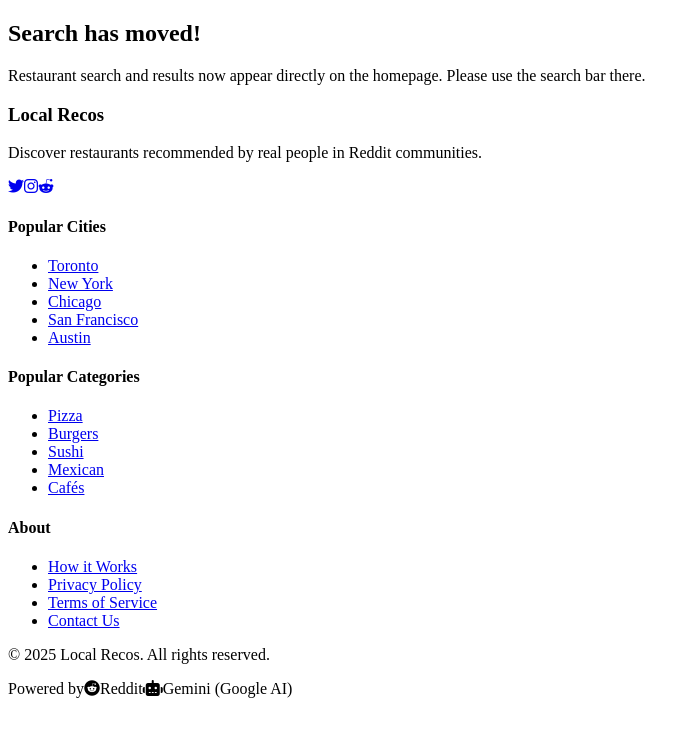
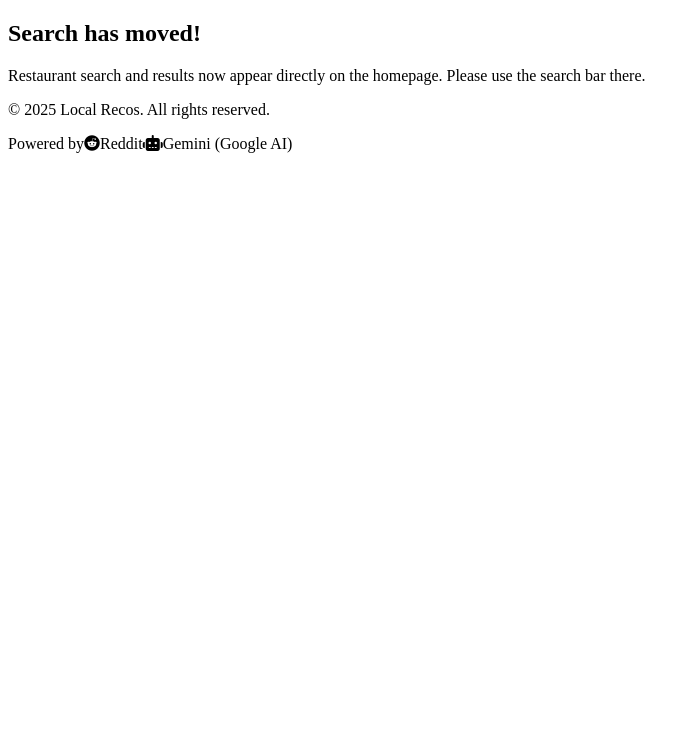
Before and after one commit to AshZadePM/localrecos, a React (Vite) app in the folder client/: page /results in a window 1280 px wide. Shown: the top 736 px of the page, without its empty margins (0-696 px from the left). Built offline with nearby package versions, Linux system fonts and the light colour scheme.

Commit message:
Geocoding + defaults + 10 result

```diff
--- a/client/src/components/AppFeatures.tsx
+++ b/client/src/components/AppFeatures.tsx
@@ -43,40 +43,6 @@ const AppFeatures: React.FC = () => {
             </p>
           </div>
         </div>
-
-        <div className="mt-12 rounded-lg overflow-hidden shadow-lg">
-          <img
-            src="https://images.unsplash.com/photo-1517248135467-4c7edcad34c4?ixlib=rb-4.0.3&auto=format&fit=crop&w=1200&h=500"
-            alt="Group of friends dining at a restaurant"
-            className="w-full object-cover h-64 md:h-80"
-          />
-          <div className="bg-white p-6">
-            <h3 className="text-xl font-bold mb-2">Real recommendations from real people</h3>
-            <p className="text-gray-medium mb-4">
-              No paid placements or sponsored content. Just honest opinions from locals who know their city best.
-            </p>
-            <div className="flex flex-wrap gap-3">
-              <div className="flex items-center text-sm">
-                <svg className="w-4 h-4 text-success mr-2" fill="currentColor" viewBox="0 0 20 20">
-                  <path fillRule="evenodd" d="M10 18a8 8 0 100-16 8 8 0 000 16zm3.707-9.293a1 1 0 00-1.414-1.414L9 10.586 7.707 9.293a1 1 0 00-1.414 1.414l2 2a1 1 0 001.414 0l4-4z" clipRule="evenodd"></path>
-                </svg>
-                <span>100+ cities covered</span>
-              </div>
-              <div className="flex items-center text-sm">
-                <svg className="w-4 h-4 text-success mr-2" fill="currentColor" viewBox="0 0 20 20">
-                  <path fillRule="evenodd" d="M10 18a8 8 0 100-16 8 8 0 000 16zm3.707-9.293a1 1 0 00-1.414-1.414L9 10.586 7.707 9.293a1 1 0 00-1.414 1.414l2 2a1 1 0 001.414 0l4-4z" clipRule="evenodd"></path>
-                </svg>
-                <span>Millions of Reddit posts analyzed</span>
-              </div>
-              <div className="flex items-center text-sm">
-                <svg className="w-4 h-4 text-success mr-2" fill="currentColor" viewBox="0 0 20 20">
-                  <path fillRule="evenodd" d="M10 18a8 8 0 100-16 8 8 0 000 16zm3.707-9.293a1 1 0 00-1.414-1.414L9 10.586 7.707 9.293a1 1 0 00-1.414 1.414l2 2a1 1 0 001.414 0l4-4z" clipRule="evenodd"></path>
-                </svg>
-                <span>Updated daily with new discussions</span>
-              </div>
-            </div>
-          </div>
-        </div>
       </div>
     </section>
   );
--- a/client/src/components/Footer.tsx
+++ b/client/src/components/Footer.tsx
@@ -5,59 +5,8 @@ const Footer: React.FC = () => {
   return (
     <footer className="bg-dark text-white py-12">
       <div className="container mx-auto px-4">
-        <div className="grid grid-cols-1 md:grid-cols-4 gap-8">
-          <div>
-            <h3 className="text-xl font-bold mb-4">Local Recos</h3>
-            <p className="text-gray-400 mb-4">
-              Discover restaurants recommended by real people in Reddit communities.
-            </p>
-            <div className="flex space-x-4">
-              <a href="#" className="text-gray-400 hover:text-white transition-colors">
-                <i className="fab fa-twitter"></i>
-              </a>
-              <a href="#" className="text-gray-400 hover:text-white transition-colors">
-                <i className="fab fa-instagram"></i>
-              </a>
-              <a href="#" className="text-gray-400 hover:text-white transition-colors">
-                <i className="fab fa-reddit-alien"></i>
-              </a>
-            </div>
-          </div>
 
-          <div>
-            <h4 className="font-bold mb-4">Popular Cities</h4>
-            <ul className="space-y-2">
-              <li><Link href="/results?city=Toronto" className="text-gray-400 hover:text-white transition-colors">Toronto</Link></li>
-              <li><Link href="/results?city=New York" className="text-gray-400 hover:text-white transition-colors">New York</Link></li>
-              <li><Link href="/results?city=Chicago" className="text-gray-400 hover:text-white transition-colors">Chicago</Link></li>
-              <li><Link href="/results?city=San Francisco" className="text-gray-400 hover:text-white transition-colors">San Francisco</Link></li>
-              <li><Link href="/results?city=Austin" className="text-gray-400 hover:text-white transition-colors">Austin</Link></li>
-            </ul>
-          </div>
-
-          <div>
-            <h4 className="font-bold mb-4">Popular Categories</h4>
-            <ul className="space-y-2">
-              <li><Link href="/results?query=Pizza" className="text-gray-400 hover:text-white transition-colors">Pizza</Link></li>
-              <li><Link href="/results?query=Burgers" className="text-gray-400 hover:text-white transition-colors">Burgers</Link></li>
-              <li><Link href="/results?query=Sushi" className="text-gray-400 hover:text-white transition-colors">Sushi</Link></li>
-              <li><Link href="/results?query=Mexican" className="text-gray-400 hover:text-white transition-colors">Mexican</Link></li>
-              <li><Link href="/results?query=Cafés" className="text-gray-400 hover:text-white transition-colors">Cafés</Link></li>
-            </ul>
-          </div>
-
-          <div>
-            <h4 className="font-bold mb-4">About</h4>
-            <ul className="space-y-2">
-              <li><a href="#" className="text-gray-400 hover:text-white transition-colors">How it Works</a></li>
-              <li><a href="#" className="text-gray-400 hover:text-white transition-colors">Privacy Policy</a></li>
-              <li><a href="#" className="text-gray-400 hover:text-white transition-colors">Terms of Service</a></li>
-              <li><a href="#" className="text-gray-400 hover:text-white transition-colors">Contact Us</a></li>
-            </ul>
-          </div>
-        </div>
-
-        <div className="border-t border-gray-800 mt-8 pt-8 flex flex-col md:flex-row justify-between items-center">
+        <div className="border-t border-gray-800 flex flex-col md:flex-row justify-between items-center">
           <p className="text-gray-400 text-sm mb-4 md:mb-0">© {new Date().getFullYear()} Local Recos. All rights reserved.</p>
           <div className="flex items-center">
             <span className="text-gray-400 text-sm mr-2">Powered by</span>
--- a/client/src/components/Hero.tsx
+++ b/client/src/components/Hero.tsx
@@ -5,7 +5,7 @@ const Hero: React.FC = () => {
   return (
     <section className="bg-gradient-to-r from-primary to-accent text-white py-16">
       <div className="container mx-auto px-4">
-        <div className="max-w-3xl">
+        <div>
           <h1 className="text-3xl md:text-4xl lg:text-5xl font-bold mb-4">Discover local gems recommended by real people</h1>
           <p className="text-lg md:text-xl mb-8">Local Recos finds the best restaurants from Reddit discussions and provides AI-powered sentiment analysis to help you choose.</p>
           {/* Only the search bar and button, no white container */}
--- a/client/src/components/ResultsSection.tsx
+++ b/client/src/components/ResultsSection.tsx
@@ -35,12 +35,14 @@ async function fetchGooglePlaceData(title: string, city: string) {
   // Fallback: just use the first result
   || data.places[0];
 
-    // Add photo field if available
+    // Log the full Google Places API response for this restaurant for debugging
+    console.log('Google Places API match for', title, city, match);
+
+    // Use the first photo name from the Google Places response if available
     let photoUrl = null;
-    if (match.photos && match.photos.length > 0 && match.photos[0].name) {
-      // Google Places Photos API v1: https://developers.google.com/maps/documentation/places/web-service/photos
-      // Example: https://places.googleapis.com/v1/{photo_reference}/media?maxWidthPx=400&key=API_KEY
-      photoUrl = `https://places.googleapis.com/v1/${match.photos[0].name}/media?maxWidthPx=600&key=${import.meta.env.VITE_GOOGLE_PLACES_API_KEY || ''}`;
+    if (match.photos && Array.isArray(match.photos) && match.photos.length > 0 && match.photos[0].name) {
+      // Use the exact string returned by Google Places for the photoName (no encodeURIComponent)
+      photoUrl = `/api/google-places-photo?photoName=${match.photos[0].name}`;
     }
     return {
       address: match.formattedAddress || match.formatted_address || null,
--- a/client/src/pages/home.tsx
+++ b/client/src/pages/home.tsx
@@ -1,7 +1,7 @@
 import React, { useState } from "react";
 import Hero from "@/components/Hero";
-import PopularCities from "@/components/PopularCities";
-import FoodCategories from "@/components/FoodCategories";
+// import PopularCities from "@/components/PopularCities";
+// import FoodCategories from "@/components/FoodCategories";
 import AppFeatures from "@/components/AppFeatures";
 import NLPQueryForm from "@/components/NLPQueryForm";
 import ResultsSection from "@/components/ResultsSection";
@@ -23,8 +23,8 @@ const Home: React.FC = () => {
         <NLPQueryForm onSearch={handleSearch} />
         <ResultsSection recommendations={recommendations} extraction={extraction} />
       </div>
-      <PopularCities />
-      <FoodCategories />
+      {/* <PopularCities /> */}
+      {/* <FoodCategories /> */}
       <AppFeatures />
     </>
   );
```
Also changed, not shown: 1 other file (tests, documents, lock files or other folders).
